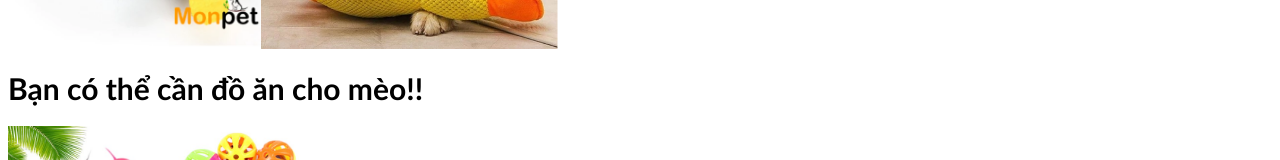
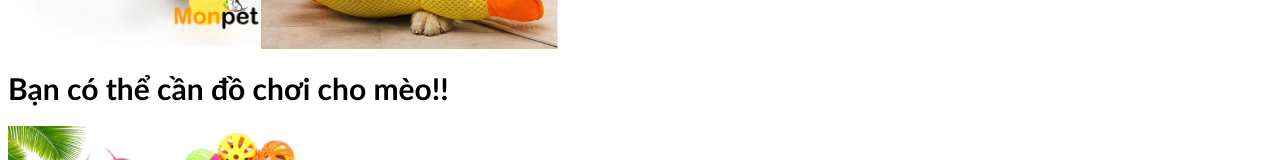
Before and after one commit to tnv5rex/web, a plain HTML site: page do_choi_cho.html in a window 1280 px wide. Shown: the part 1233-1393 px from the top of the page. Drawn offline with Linux system fonts and the light colour scheme.

Commit message:
Update do_choi_cho.html

```diff
--- a/do_choi_cho.html
+++ b/do_choi_cho.html
@@ -59,7 +59,7 @@
             </div>
     </div>
             <h1 class="nhan_xet" >
-                Bạn có thể cần đồ ăn cho mèo!!
+                Bạn có thể cần đồ chơi cho mèo!!
             </h1>
         <div id="sptt">
             <a href="do_choi_meo.html"><img src="img/dochoimeo.jpg" class="img" alt=""></a>
```
